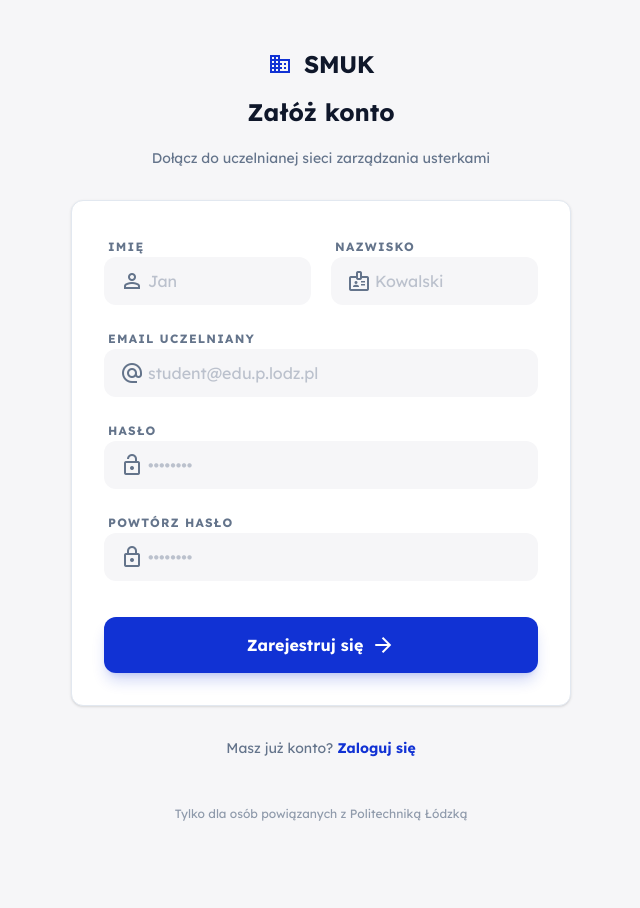
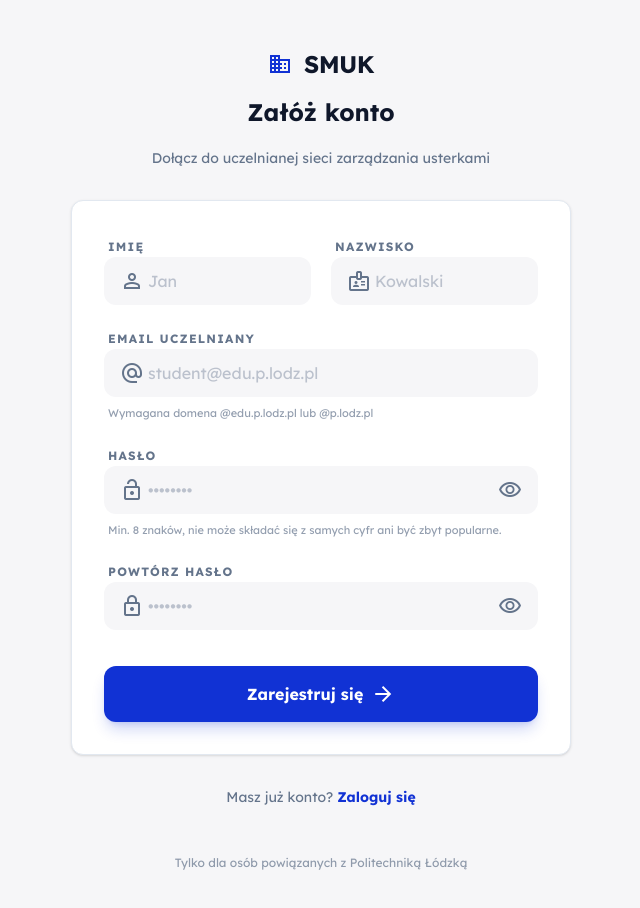
Before and after one commit to vapordiver/smuk, a React (Vite) app in the folder frontend/: page /register in a window 1280 px wide. Shown: the top 908 px of the page, without its empty margins (319-959 px from the left). Before the commit the page ends 870 px from the top, so only its background shows below. Built offline with nearby package versions, Linux system fonts and the light colour scheme.

Commit message:
fix: issues described by FilipPiliszek have been fixed

```diff
--- a/frontend/src/pages/Login.jsx
+++ b/frontend/src/pages/Login.jsx
@@ -7,6 +7,7 @@ export default function Login() {
     const [password, setPassword] = useState('');
     const [error, setError] = useState('');
     const [isLoading, setIsLoading] = useState(false);
+    const [showPassword, setShowPassword] = useState(false);
     const {login} = useAuth();
     const navigate = useNavigate();
     const location = useLocation();
@@ -36,7 +37,8 @@ export default function Login() {
                             <h1 className="text-2xl font-bold tracking-tight text-on-surface">SMUK</h1>
                         </div>
                         <h2 className="text-2xl font-bold text-on-surface text-center mb-4">Zaloguj się</h2>
-                        <p className="text-on-surface-variant text-sm tracking-wide uppercase text-center">System Monitorowania
+                        <p className="text-on-surface-variant text-sm tracking-wide uppercase text-center">System
+                            Monitorowania
                             Usterek Kampusu</p>
                     </div>
                     {/* Login Form Card */}
@@ -91,16 +93,23 @@ export default function Login() {
                                     </div>
                                     <input
                                         id="password"
-                                        type="password"
+                                        type={showPassword ? "text" : "password"}
                                         value={password}
                                         onChange={(e) => setPassword(e.target.value)}
                                         required
-                                        className="w-full pl-11 pr-4 py-3 bg-[#f6f6f8] border-transparent focus:border-primary focus:ring-0 rounded-xl text-on-surface transition-all duration-200 outline-none placeholder:text-on-surface-variant/40"
+                                        className="w-full pl-11 pr-12 py-3 bg-[#f6f6f8] border-transparent focus:border-primary focus:ring-0 rounded-xl text-on-surface transition-all duration-200 outline-none placeholder:text-on-surface-variant/40"
                                         placeholder="••••••••"
                                     />
+                                    <button
+                                        type="button"
+                                        onClick={() => setShowPassword(!showPassword)}
+                                        className="absolute inset-y-0 right-0 pr-4 flex items-center text-on-surface-variant hover:text-primary transition-colors cursor-pointer"
+                                    >
+                                        <span
+                                            className="material-symbols-outlined text-xl">{showPassword ? 'visibility_off' : 'visibility'}</span>
+                                    </button>
                                 </div>
                             </div>
-
                             {/* Action Button */}
                             <div className="pt-4">
                                 <button
--- a/frontend/src/pages/Register.jsx
+++ b/frontend/src/pages/Register.jsx
@@ -8,6 +8,8 @@ export default function Register() {
     });
     const [error, setError] = useState('');
     const [isLoading, setIsLoading] = useState(false);
+    const [showPassword, setShowPassword] = useState(false);
+    const [showConfirmPassword, setShowConfirmPassword] = useState(false);
     const {register, login} = useAuth();
     const navigate = useNavigate();
     const handleChange = (e) => {
@@ -16,30 +18,31 @@ export default function Register() {
     const handleSubmit = async (e) => {
         e.preventDefault();
         setError('');
-
         if (formData.password !== formData.password_confirm) {
             return setError('Hasła nie są identyczne');
         }
         setIsLoading(true);
         try {
             await register(formData);
-            //auto login after successful registration
             await login(formData.email, formData.password);
             navigate('/');
         } catch (err) {
             const errorData = err.response?.data;
-            let errorMsg = 'Wystąpił błąd podczas rejestracji.'
+            let errorMessage = 'Wystąpił błąd podczas rejestracji.';
             if (errorData) {
                 if (errorData.error && errorData.error.message) {
-                    errorMsg += ' ' + Object.values(errorData.error.details).flat().join(' ');
+                    errorMessage = errorData.error.message;
+                    if (errorData.error.details) {
+                        errorMessage += ' ' + Object.values(errorData.error.details).flat().join(' ');
+                    }
                 } else if (typeof errorData === 'object') {
                     const messages = Object.values(errorData).flat();
                     if (messages.length > 0) {
-                        errorMsg = messages.join(' ');
+                        errorMessage = messages.join(' ');
                     }
                 }
             }
-            setError(errorMsg);
+            setError(errorMessage);
         } finally {
             setIsLoading(false);
         }
@@ -116,6 +119,8 @@ export default function Register() {
                                            placeholder="student@edu.p.lodz.pl"
                                            className="w-full pl-11 pr-4 py-3 bg-[#f6f6f8] border-transparent focus:border-primary focus:ring-0 rounded-xl text-on-surface transition-all duration-200 outline-none placeholder:text-on-surface-variant/40"/>
                                 </div>
+                                <p className="text-[11px] text-on-surface-variant/70 ml-1">Wymagana domena
+                                    @edu.p.lodz.pl lub @p.lodz.pl</p>
                             </div>
                             {/* Password Field */}
                             <div className="space-y-2">
@@ -127,10 +132,25 @@ export default function Register() {
                                         <span
                                             className="material-symbols-outlined text-on-surface-variant text-xl">lock_open</span>
                                     </div>
-                                    <input type="password" name="password" required onChange={handleChange}
-                                           placeholder="••••••••"
-                                           className="w-full pl-11 pr-4 py-3 bg-[#f6f6f8] border-transparent focus:border-primary focus:ring-0 rounded-xl text-on-surface transition-all duration-200 outline-none placeholder:text-on-surface-variant/40"/>
+                                    <input
+                                        type={showPassword ? "text" : "password"}
+                                        name="password"
+                                        required
+                                        onChange={handleChange}
+                                        placeholder="••••••••"
+                                        className="w-full pl-11 pr-12 py-3 bg-[#f6f6f8] border-transparent focus:border-primary focus:ring-0 rounded-xl text-on-surface transition-all duration-200 outline-none placeholder:text-on-surface-variant/40"
+                                    />
+                                    <button
+                                        type="button"
+                                        onClick={() => setShowPassword(!showPassword)}
+                                        className="absolute inset-y-0 right-0 pr-4 flex items-center text-on-surface-variant hover:text-primary transition-colors cursor-pointer"
+                                    >
+                                        <span
+                                            className="material-symbols-outlined text-xl">{showPassword ? 'visibility_off' : 'visibility'}</span>
+                                    </button>
                                 </div>
+                                <p className="text-[11px] text-on-surface-variant/70 ml-1">Min. 8 znaków, nie może
+                                    składać się z samych cyfr ani być zbyt popularne.</p>
                             </div>
                             {/* Confirm Password Field */}
                             <div className="space-y-2">
@@ -143,9 +163,22 @@ export default function Register() {
                                         <span
                                             className="material-symbols-outlined text-on-surface-variant text-xl">lock</span>
                                     </div>
-                                    <input type="password" name="password_confirm" required onChange={handleChange}
-                                           placeholder="••••••••"
-                                           className="w-full pl-11 pr-4 py-3 bg-[#f6f6f8] border-transparent focus:border-primary focus:ring-0 rounded-xl text-on-surface transition-all duration-200 outline-none placeholder:text-on-surface-variant/40"/>
+                                    <input
+                                        type={showConfirmPassword ? "text" : "password"}
+                                        name="password_confirm"
+                                        required
+                                        onChange={handleChange}
+                                        placeholder="••••••••"
+                                        className="w-full pl-11 pr-12 py-3 bg-[#f6f6f8] border-transparent focus:border-primary focus:ring-0 rounded-xl text-on-surface transition-all duration-200 outline-none placeholder:text-on-surface-variant/40"
+                                    />
+                                    <button
+                                        type="button"
+                                        onClick={() => setShowConfirmPassword(!showConfirmPassword)}
+                                        className="absolute inset-y-0 right-0 pr-4 flex items-center text-on-surface-variant hover:text-primary transition-colors cursor-pointer"
+                                    >
+                                        <span
+                                            className="material-symbols-outlined text-xl">{showConfirmPassword ? 'visibility_off' : 'visibility'}</span>
+                                    </button>
                                 </div>
                             </div>
                             {/* Action Button */}
```
